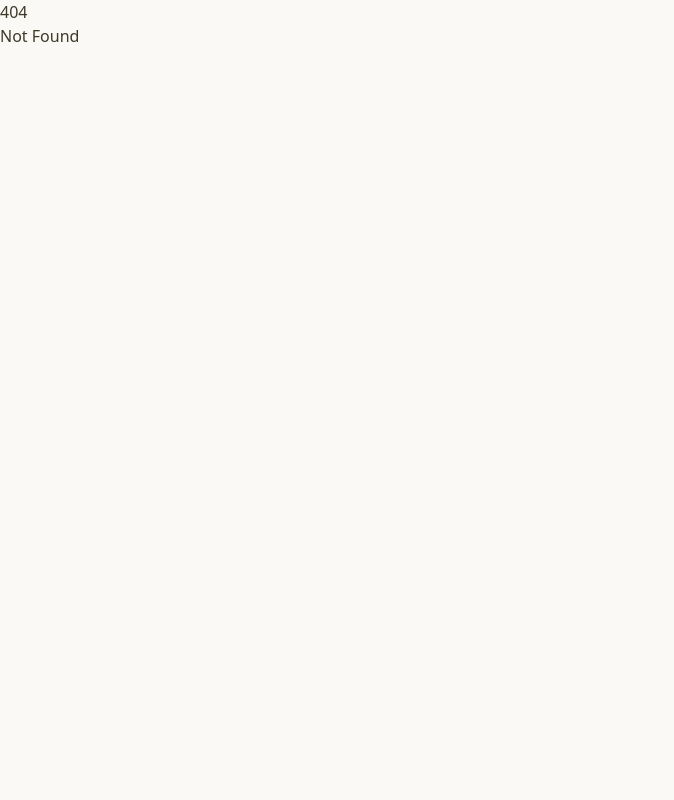
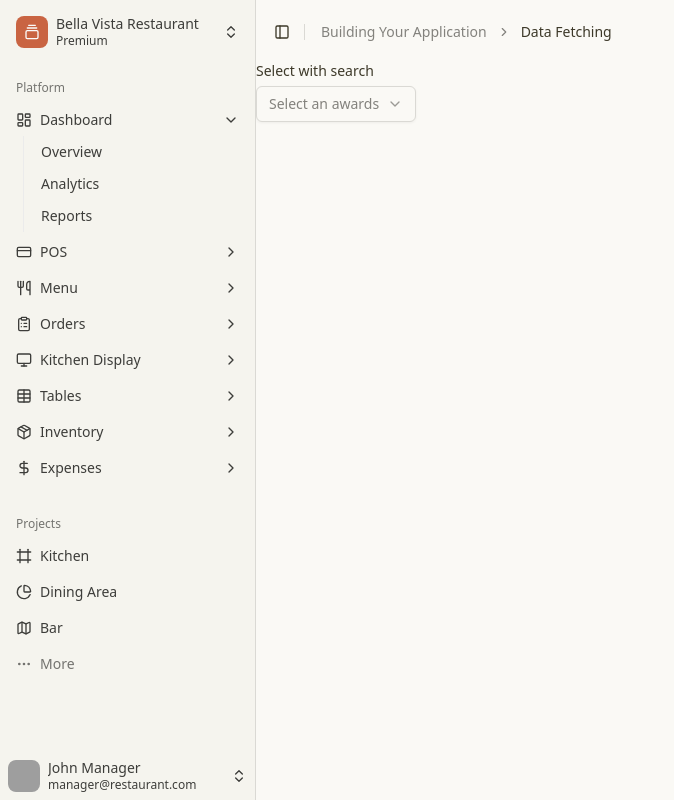
Before and after one commit to ocopus-labs/frontend, a SvelteKit app: page /business/setup in a window 1280 px wide. Before the commit this address had no page. Shown: the whole page, without its empty margins (0-674 px from the left). Built offline with nearby package versions, Linux system fonts and the light colour scheme; grey boxes are pictures that could not be loaded.

Commit message:
feat(business): add SearchSelect component for award selection in business setup

```diff
--- /dev/null
+++ b/src/routes/(protected)/business/setup/+page.svelte
@@ -0,0 +1,18 @@
+<script>
+	import SearchSelect from '$lib/components/global/search-select.svelte';
+
+	let value = $state('');
+
+	let options = $state([
+		{ label: 'Option 1', value: 'option1' },
+		{ label: 'Option 2', value: 'option2' },
+		{ label: 'Option 3', value: 'option3' }
+	]);
+</script>
+
+<SearchSelect
+	bind:value
+	{options}
+	placeholder="Select an awards"
+	emptyPlaceholder="No awards found"
+/>
```
